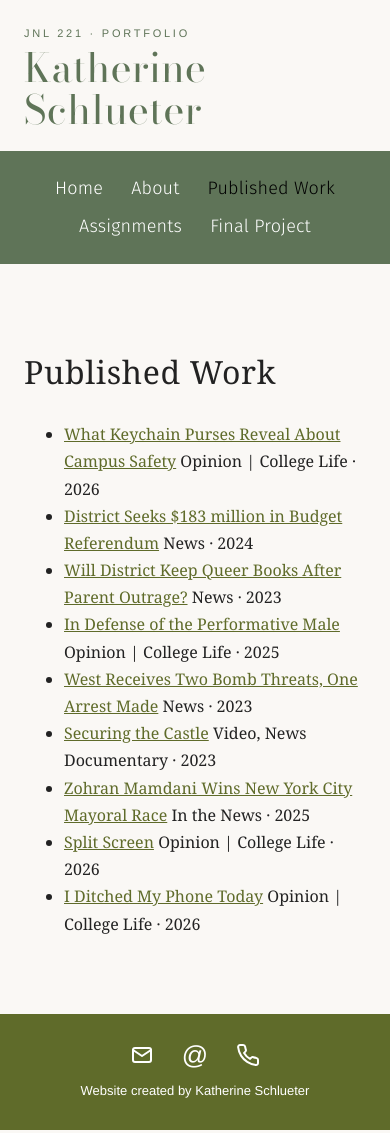
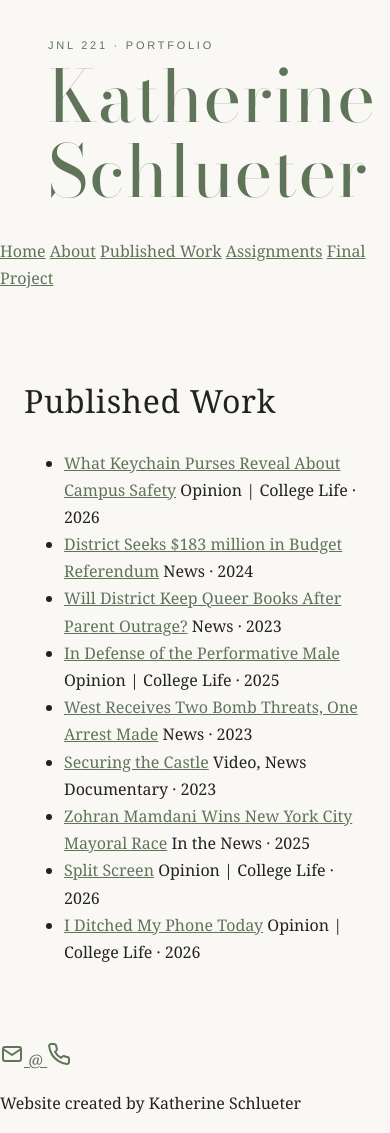
Before and after one commit to katielynnschlueter-netizen/Portfolio, a plain HTML site: page work/index.html in a window 390 px wide. Drawn offline with nearby package versions, Linux system fonts and the light colour scheme.

Commit message:
Refactor CSS for improved maintainability
Refactor CSS to use CSS variables for colors and fonts, and simplify header and footer styles.

```diff
--- a/main.css
+++ b/main.css
@@ -1,47 +1,40 @@
+/* Fonts: Bodoni Moda for the name and headlines, Fira Sans Light for the nav */
 @import url("https://fonts.googleapis.com/css2?family=Bodoni+Moda:wght@400;500&family=Fira+Sans:wght@300&display=swap");
+
+/* ---------- Colors: change these to restyle the whole site ---------- */
+:root {
+  --sage: #5f7458;        /* name, nav bar, footer, links */
+  --sage-dark: #46583f;   /* link hover */
+  --sage-light: #e3e9df;  /* hover on white-on-green text */
+  --text: #222;
+  --muted: #777;
+  --line: #ddd;
+  --bg: #faf8f5;
+}
+
+/* ---------- Page basics ---------- */
 body {
   margin: 0;
-  background: #faf8f5;
-  color: #222;
+  display: flex;
+  flex-direction: column;
+  min-height: 100vh;      /* keeps the footer at the bottom on short pages */
+  background: var(--bg);
+  color: var(--text);
   font-family: Georgia, "Times New Roman", serif;
   line-height: 1.7;
 }
 
-header {
-  display: flex;
-  justify-content: space-between;
-  align-items: center;
-  flex-wrap: wrap;
-  padding: 24px 48px;
-  border-bottom: 1px solid #ddd;
-  font-family: Helvetica, Arial, sans-serif;
-  font-size: 14px;
-  letter-spacing: 0.08em;
-  text-transform: uppercase;
-}
-
-header .site-name {
-  font-weight: bold;
-  font-size: 18px;
-}
-
-header nav a {
-  margin-left: 24px;
-}
-
-a {
-  color: #222;
-  text-decoration: none;
-}
-
-a:hover {
-  text-decoration: underline;
-}
-
 main {
+  flex: 1;
+  width: 100%;
+  box-sizing: border-box;
   max-width: 720px;
   margin: 60px auto;
   padding: 0 24px;
+}
+
+main.wide {
+  max-width: 1100px;
 }
 
 h1, h2 {
@@ -54,363 +47,44 @@ img {
   height: auto;
 }
 
-
-footer {
-  text-align: center;
-  padding: 40px 0;
-  font-size: 13px;
-  color: #777;
-  font-family: Helvetica, Arial, sans-serif;
-}
-
 a {
-  color: #5f6b2a;
+  color: var(--sage);
   text-decoration: underline;
 }
 
 a:hover {
-  color: #3f4a15;   /* darker olive on hover */
+  color: var(--sage-dark);
 }
 
-
-header .site-name {
-  color: #222;
-  text-decoration: none;
-}
-
-main.wide {
-  max-width: 1100px;
-}
-
-.work-grid {
-  display: grid;
-  grid-template-columns: repeat(auto-fill, minmax(260px, 1fr));
-  gap: 40px 32px;
-  margin-top: 40px;
-}
-
-.card {
-  display: block;
-  text-decoration: none;
-  color: #222;
-}
-
-.card .thumb {
-  aspect-ratio: 4 / 3;
-  background: #e4e6d3;
-  overflow: hidden;
-}
-
-.card .thumb img {
-  width: 100%;
-  height: 100%;
-  object-fit: cover;      /* crops the image to fill the box neatly */
-  transition: transform 0.3s;
-}
-
-.card:hover .thumb img {
-  transform: scale(1.04);  /* gentle zoom on hover */
-}
-
-.card h3 {
-  margin: 14px 0 4px;
-  font-size: 18px;
-  font-weight: normal;
-  line-height: 1.3;
-}
-
-.card:hover h3 {
-  color: #5f6b2a;          /* titles turn olive on hover */
-}
-
-.card .tag {
-  font-family: Helvetica, Arial, sans-serif;
-  font-size: 12px;
-  letter-spacing: 0.08em;
-  text-transform: uppercase;
-  color: #777;
-}
-/* Keep the footer at the very bottom, even on short pages */
-body {
-  display: flex;
-  flex-direction: column;
-  min-height: 100vh;
-}
-
-main {
-  flex: 1;
-  width: 100%;
-  box-sizing: border-box;
-}
-
-/* Solid olive bar at the top of the page, and a solid line under the name */
+/* ---------- Header: masthead + green nav bar ---------- */
 header {
-  border-top: 14px solid #5f6b2a;
-  border-bottom: 4px solid #5f6b2a;
-}
-
-/* Olive footer with white text */
-footer {
-  background: #5f6b2a;
-  color: #fff;
-  padding: 28px 0;
-}
-
-footer p {
-  margin: 12px 0 0;
-}
-
-/* Row of contact icons, centered */
-.contact-links {
-  display: flex;
-  justify-content: center;
-  align-items: center;
-  gap: 28px;
-}
-
-/* Footer links are white (this overrides the olive link color) */
-footer a {
-  color: #fff;
-  text-decoration: none;
-  display: flex;
-  align-items: center;
-}
-
-footer a:hover {
-  color: #e4e6d3;   /* soft light olive on hover */
-}
-
-/* The @ symbol for Instagram */
-.at-symbol {
-  font-family: Helvetica, Arial, sans-serif;
-  font-size: 26px;
-  line-height: 1;
-}
-/* Site name in a Bodoni-style serif, like the resume */
-header .site-name {
-  font-family: "Bodoni Moda", Georgia, serif;
-  font-size: 28px;
-  font-weight: 400;
-  text-transform: none;
-  letter-spacing: 0.01em;
-}
-/* Header becomes a stacked masthead, centered */
-header {
-  display: block;
-  padding: 0;
-  text-align: center;
-  text-transform: none;
-  border-top: 14px solid #5f6b2a;
-  border-bottom: none;
+  text-align: left;
 }
 
 .masthead {
-  padding: 18px 24px 0;
+  padding: 36px 48px 28px;
 }
 
-/* Small dateline row between thin rules, like a newspaper */
 .masthead .tagline {
   display: block;
   font-family: Helvetica, Arial, sans-serif;
   font-size: 11px;
   letter-spacing: 0.25em;
   text-transform: uppercase;
-  color: #555;
-  border-top: 1px solid #222;
-  border-bottom: 1px solid #222;
-  padding: 6px 0;
+  color: var(--sage);
+  padding-bottom: 4px;
 }
 
-/* Big centered name with a double rule underneath */
 header .site-name {
   display: block;
   font-family: "Bodoni Moda", Georgia, serif;
-  font-size: 56px;
+  font-size: 72px;
   font-weight: 400;
-  line-height: 1.1;
+  line-height: 1.05;
   letter-spacing: 0.01em;
-  text-transform: none;
-  color: #222;
-  padding: 18px 0 14px;
-  border-bottom: 3px double #222;
-}
-
-/* Olive bar with the section links in white */
-header nav {
-  display: flex;
-  justify-content: center;
-  flex-wrap: wrap;
-  gap: 8px 32px;
-  background: #5f6b2a;
-  padding: 12px 24px;
-  margin-top: 18px;
-}
-
-header nav a {
-  margin: 0;
-  color: #fff;
-  font-size: 13px;
-  letter-spacing: 0.12em;
-  text-transform: uppercase;
+  color: var(--sage);
   text-decoration: none;
 }
 
-header nav a:hover {
-  color: #e4e6d3;
-  text-decoration: underline;
-}
-
-/* Smaller name on phones */
-@media (max-width: 600px) {
-  header .site-name {
-    font-size: 36px;
-  }
-}
-/* Front-page story: photo on the left, text on the right and wrapping below */
-.lead-story {
-  display: flow-root;   /* makes the section contain the floated photo */
-}
-
-.lead-photo {
-  float: left;
-  width: 42%;
-  margin: 0 40px 20px 0;
-}
-
-.lead-photo img {
-  display: block;
-  width: 100%;
-  height: auto;
-}
-
-.lead-photo figcaption {
-  margin-top: 8px;
-  font-family: Helvetica, Arial, sans-serif;
-  font-size: 12px;
-  color: #777;
-  line-height: 1.4;
-}
-
-/* Small section label above the headline */
-.kicker {
-  display: block;
-  font-family: Helvetica, Arial, sans-serif;
-  font-size: 12px;
-  font-weight: bold;
-  letter-spacing: 0.15em;
-  text-transform: uppercase;
-  color: #5f6b2a;
-}
-
-/* Big serif headline, dark with olive on hover */
-.headline {
-  font-family: "Bodoni Moda", Georgia, serif;
-  font-size: 44px;
-  line-height: 1.15;
-  margin: 8px 0 12px;
-}
-
-.headline a {
-  color: #222;
-  text-decoration: none;
-}
-
-.headline a:hover {
-  color: #5f6b2a;
-}
-
-.byline {
-  font-family: Helvetica, Arial, sans-serif;
-  font-size: 13px;
-  letter-spacing: 0.05em;
-  text-transform: uppercase;
-  color: #777;
-  border-bottom: 1px solid #ddd;
-  padding-bottom: 12px;
-}
-
-.lead-story p {
-  font-size: 18px;
-}
-
-/* On phones, stack the photo above the text */
-@media (max-width: 700px) {
-  .lead-photo {
-    float: none;
-    width: 100%;
-    margin: 0 0 20px;
-  }
-  .headline {
-    font-size: 32px;
-  }
-}
-/* Header colors: change --sage to adjust the name and the nav bar together */
-:root {
-  --sage: #5f7458;
-}
-
-/* Remove the olive top stripe and left-align everything */
-header {
-  text-align: left;
-  border-top: none;
-  border-bottom: none;
-}
-
-.masthead {
-  padding: 36px 48px 28px;
-}
-
-/* JNL 221 dateline: small, quiet, above the name, no rules */
-.masthead .tagline {
-  border: none;
-  padding: 0 0 4px;
-  color: var(--sage);
-  font-size: 11px;
-}
-
-/* Large name in sage green, no double rule */
-header .site-name {
-  font-size: 72px;
-  line-height: 1.05;
-  color: var(--sage);
-  padding: 0;
-  border-bottom: none;
-}
-
-/* Full-width sage bar, light white links */
 header nav {
-  background: var(--sage);
-  justify-content: center;
-  gap: 8px 56px;
-  padding: 22px 24px;
-  margin-top: 0;
-}
-
-header nav a {
-  font-family: "Fira Sans", Helvetica, Arial, sans-serif;
-  font-weight: 300;
-  font-size: 22px;
-  letter-spacing: 0.01em;
-  text-transform: none;
-  color: #fff;
-}
-
-/* The page you're on shows in black, like "About" in your image */
-header nav a[aria-current="page"] {
-  color: #000;
-}
-
-@media (max-width: 600px) {
-  .masthead {
-    padding: 24px 24px 20px;
-  }
-  header .site-name {
-    font-size: 40px;
-  }
-  header nav {
-    gap: 8px 28px;
-  }
-  header nav a {
-    font-size: 18px;
-  }
-}
+  display:
```
